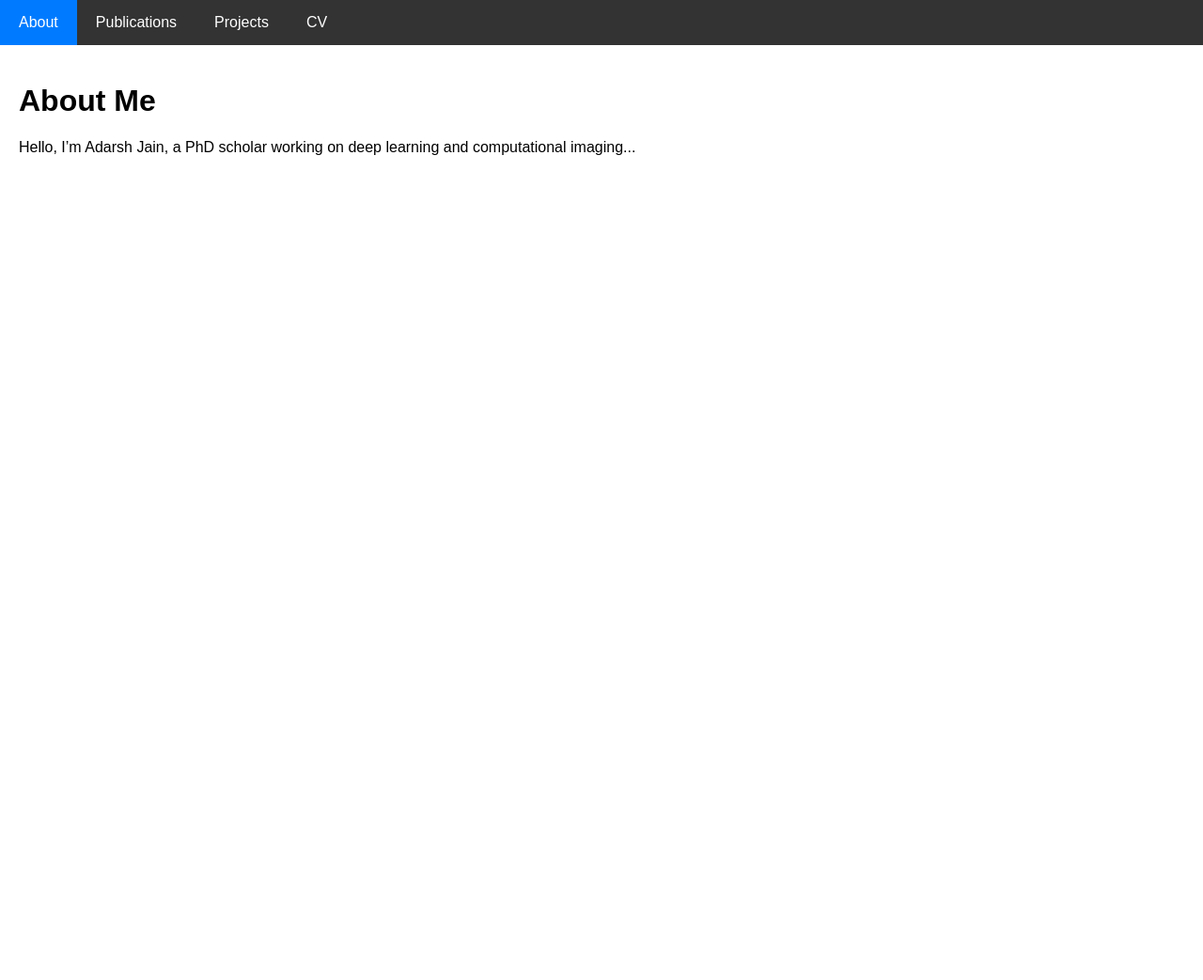
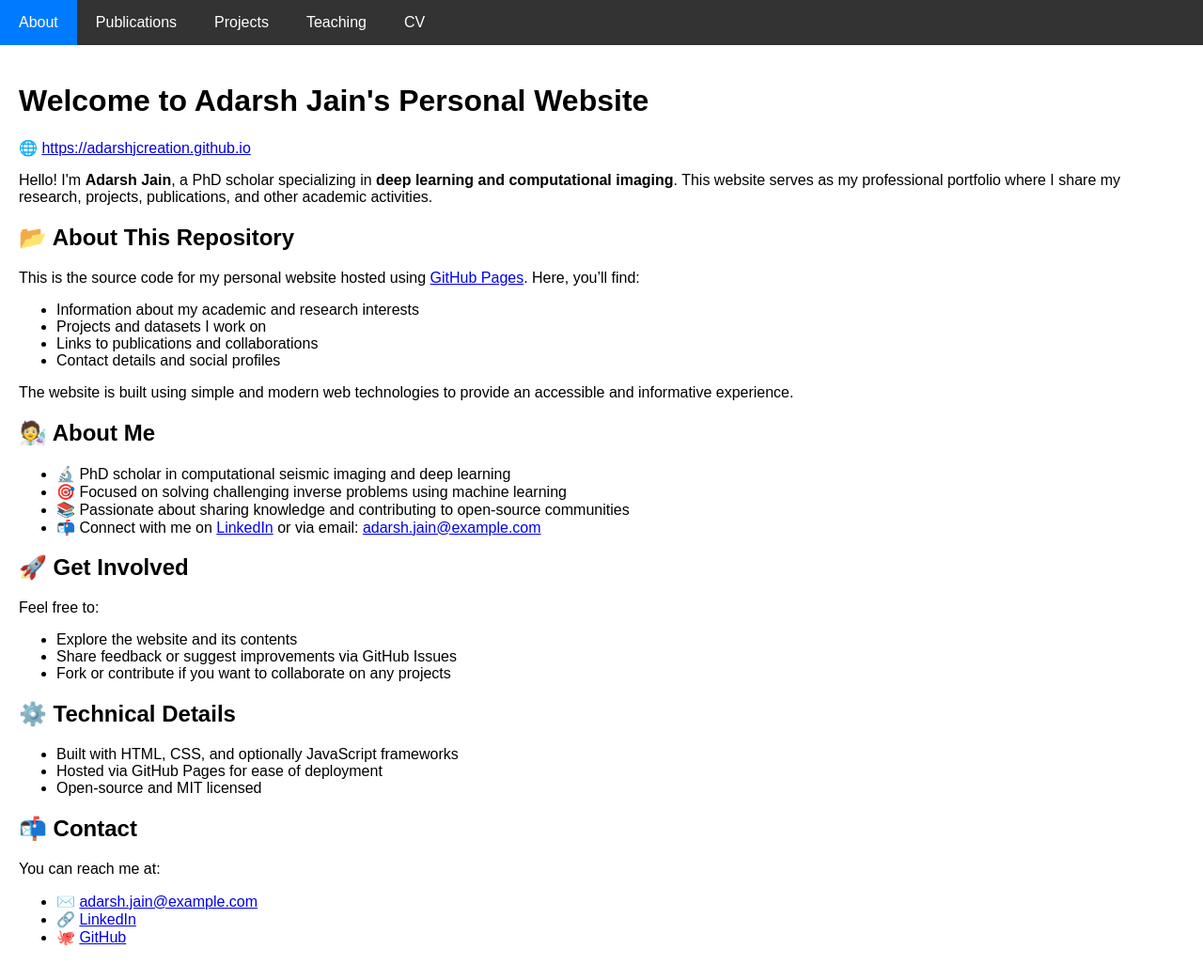
Before and after one commit to adarshjcreation/adarshjcreation.github.io, a plain HTML site: page index.html in a window 1280 px wide. Shown: the whole page at 94% size. Before the commit the page ends 800 px from the top, so only its background shows below. Drawn offline with Linux system fonts and the light colour scheme.

Commit message:
Update index.html

```diff
--- a/index.html
+++ b/index.html
@@ -3,7 +3,7 @@
 <head>
     <meta charset="UTF-8" />
     <meta name="viewport" content="width=device-width, initial-scale=1.0"/>
-    <title>Adarsh Jain - About</title>
+    <title>Adarsh Jain - Personal Website</title>
     <link rel="stylesheet" href="styles.css" />
 </head>
 <body>
@@ -13,14 +13,59 @@
                 <li><a href="index.html" class="active">About</a></li>
                 <li><a href="publications.html">Publications</a></li>
                 <li><a href="projects.html">Projects</a></li>
+                <li><a href="teaching.html">Teaching</a></li>
                 <li><a href="cv.html">CV</a></li>
             </ul>
         </nav>
     </header>
 
     <main>
-        <h1>About Me</h1>
-        <p>Hello, I’m Adarsh Jain, a PhD scholar working on deep learning and computational imaging...</p>
+        <h1>Welcome to Adarsh Jain's Personal Website</h1>
+
+        <p>🌐 <a href="https://adarshjcreation.github.io" target="_blank">https://adarshjcreation.github.io</a></p>
+
+        <p>Hello! I'm <strong>Adarsh Jain</strong>, a PhD scholar specializing in <strong>deep learning and computational imaging</strong>. This website serves as my professional portfolio where I share my research, projects, publications, and other academic activities.</p>
+
+        <h2>📂 About This Repository</h2>
+        <p>This is the source code for my personal website hosted using <a href="https://pages.github.com/" target="_blank">GitHub Pages</a>. Here, you’ll find:</p>
+        <ul>
+            <li>Information about my academic and research interests</li>
+            <li>Projects and datasets I work on</li>
+            <li>Links to publications and collaborations</li>
+            <li>Contact details and social profiles</li>
+        </ul>
+        <p>The website is built using simple and modern web technologies to provide an accessible and informative experience.</p>
+
+        <h2>🧑‍🔬 About Me</h2>
+        <ul>
+            <li>🔬 PhD scholar in computational seismic imaging and deep learning</li>
+            <li>🎯 Focused on solving challenging inverse problems using machine learning</li>
+            <li>📚 Passionate about sharing knowledge and contributing to open-source communities</li>
+            <li>📬 Connect with me on <a href="https://www.linkedin.com/in/adarshjain" target="_blank">LinkedIn</a> or via email: <a href="mailto:adarsh.jain@example.com">adarsh.jain@example.com</a></li>
+        </ul>
+
+        <h2>🚀 Get Involved</h2>
+        <p>Feel free to:</p>
+        <ul>
+            <li>Explore the website and its contents</li>
+            <li>Share feedback or suggest improvements via GitHub Issues</li>
+            <li>Fork or contribute if you want to collaborate on any projects</li>
+        </ul>
+
+        <h2>⚙️ Technical Details</h2>
+        <ul>
+            <li>Built with HTML, CSS, and optionally JavaScript frameworks</li>
+            <li>Hosted via GitHub Pages for ease of deployment</li>
+            <li>Open-source and MIT licensed</li>
+        </ul>
+
+        <h2>📬 Contact</h2>
+        <p>You can reach me at:</p>
+        <ul>
+            <li>✉️ <a href="mailto:adarsh.jain@example.com">adarsh.jain@example.com</a></li>
+            <li>🔗 <a href="https://www.linkedin.com/in/adarshjain" target="_blank">LinkedIn</a></li>
+            <li>🐙 <a href="https://github.com/adarshjcreation" target="_blank">GitHub</a></li>
+        </ul>
     </main>
 </body>
 </html>
```
